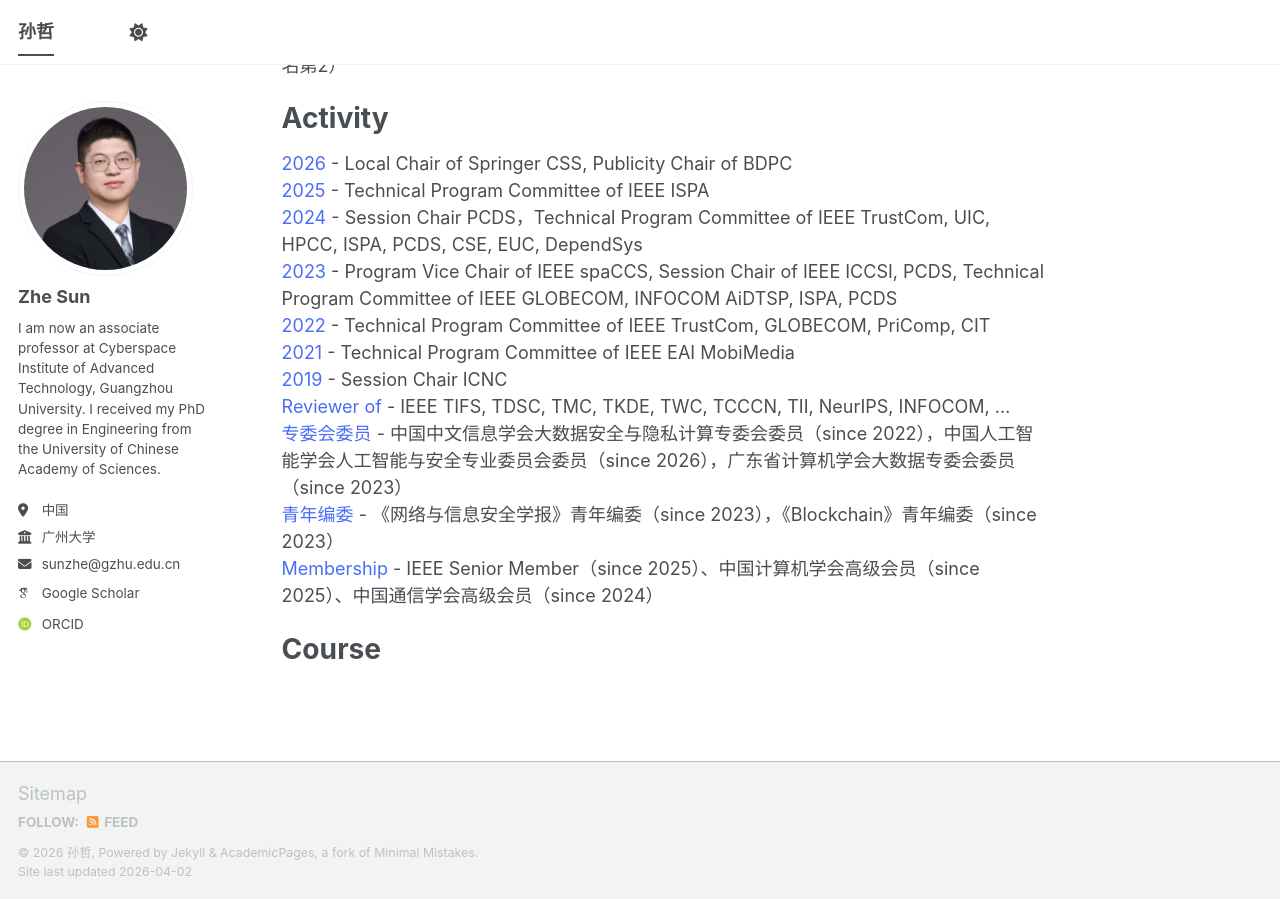
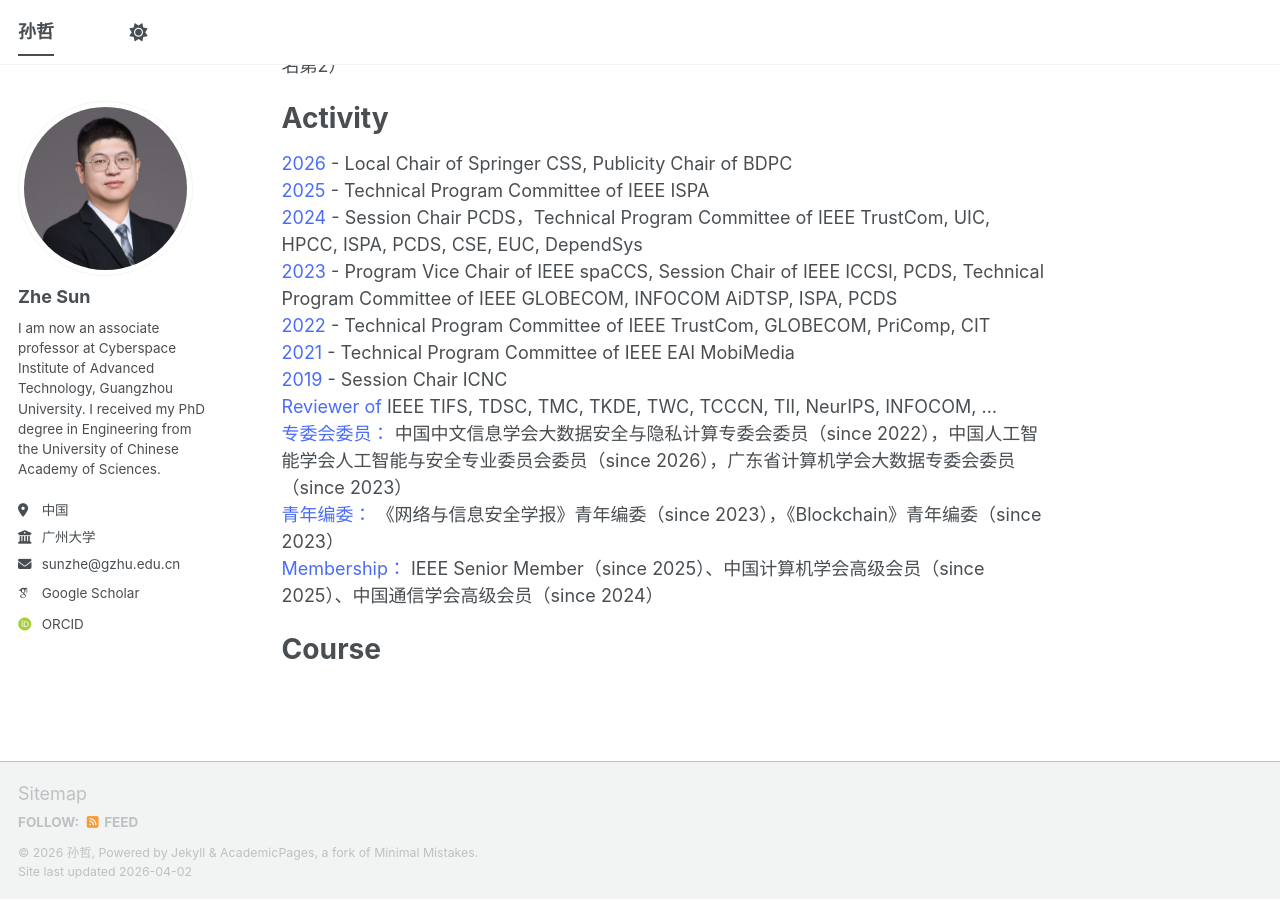
Before and after one commit to ZheSun208/ZheSun208.github.io, a Jekyll site: the page built from _pages/about.md, in a window 1280 px wide and 900 px high, scrolled down 2154 px. Built offline with Jekyll 4.4.1, drawn with Linux system fonts in a browser that asks for light colours; some web fonts are replaced; a script bundle is joined from its source files by our own code; library files that are not in the unit come from our copies.

Commit message:
Update about.md

```diff
--- a/_pages/about.md
+++ b/_pages/about.md
@@ -73,10 +73,10 @@ Activity
 <span style="color:#4a6cf7;">2022</span> - Technical Program Committee of IEEE TrustCom, GLOBECOM, PriComp, CIT
 <span style="color:#4a6cf7;">2021</span> - Technical Program Committee of IEEE EAI MobiMedia
 <span style="color:#4a6cf7;">2019</span> - Session Chair ICNC
-<span style="color:#4a6cf7;">Reviewer of</span> -  IEEE TIFS, TDSC, TMC, TKDE, TWC, TCCCN, TII, NeurIPS, INFOCOM, ...
-<span style="color:#4a6cf7;">专委会委员</span> - 中国中文信息学会大数据安全与隐私计算专委会委员（since 2022），中国人工智能学会人工智能与安全专业委员会委员（since 2026），广东省计算机学会大数据专委会委员（since 2023）
-<span style="color:#4a6cf7;">青年编委</span> - 《网络与信息安全学报》青年编委（since 2023），《Blockchain》青年编委（since 2023）
-<span style="color:#4a6cf7;">Membership</span> - IEEE Senior Member（since 2025）、中国计算机学会高级会员（since 2025）、中国通信学会高级会员（since 2024）
+<span style="color:#4a6cf7;">Reviewer of</span>  IEEE TIFS, TDSC, TMC, TKDE, TWC, TCCCN, TII, NeurIPS, INFOCOM, ...
+<span style="color:#4a6cf7;">专委会委员：</span> 中国中文信息学会大数据安全与隐私计算专委会委员（since 2022），中国人工智能学会人工智能与安全专业委员会委员（since 2026），广东省计算机学会大数据专委会委员（since 2023）
+<span style="color:#4a6cf7;">青年编委：</span> 《网络与信息安全学报》青年编委（since 2023），《Blockchain》青年编委（since 2023）
+<span style="color:#4a6cf7;">Membership：</span> IEEE Senior Member（since 2025）、中国计算机学会高级会员（since 2025）、中国通信学会高级会员（since 2024）
 
 Course
 ======
```
